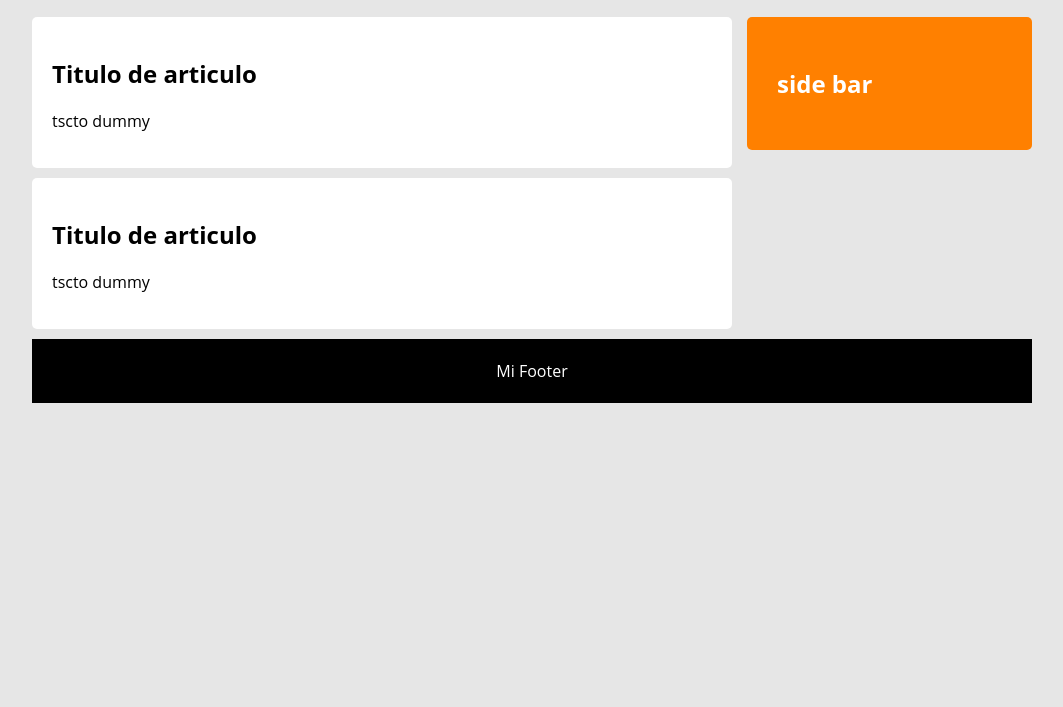
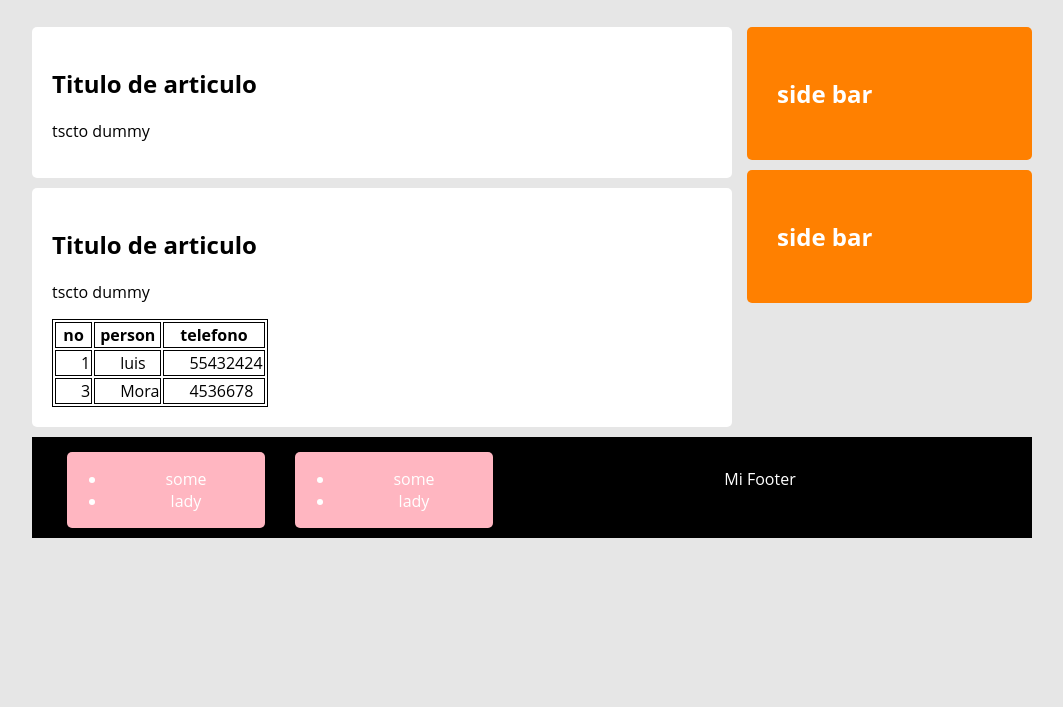
Before and after one commit to Moriuks/bootcamp_g14_maquetado, a plain HTML site: page demo.html in a window 1280 px wide. Shown: the part 93-800 px from the top of the page, without its empty margins (108-1171 px from the left). Drawn offline with Linux system fonts and the light colour scheme.

Commit message:
update sections and footer

```diff
--- a/css/style2.css
+++ b/css/style2.css
@@ -18,6 +18,7 @@ header .logo-contenedor img {
 header nav {
     background: #528fd5;
     overflow: hidden;
+    border-radius: 5px;
 }
 
 header nav ul {
@@ -39,6 +40,7 @@ header nav ul li a {
     width: 70%;
     float: left;
     margin-right: 1.5%;
+    margin-top: 10px;
 }
 
 .articles article {
@@ -53,6 +55,7 @@ aside {
     float: left;
     background: #ff8000;
     border-radius: 5px;
+    margin-top: 10px;
 }
 
 aside .sidebar{
@@ -63,6 +66,9 @@ aside .sidebar{
 footer {
     background: #000;
     clear: both;
+    overflow: hidden;
+    padding-top: 10px;
+    padding-bottom: 10px;
 }
 
 footer .footer-content {
@@ -70,3 +76,19 @@ footer .footer-content {
     text-align: center;
     padding: 5px;
 }
+
+table, th, td {
+    border: 1px solid black;
+  }
+
+table tr td{
+    padding-left: 25px;
+}
+
+.footer-colums{
+    float: left;
+    width: 20%;
+    background: lightpink;
+    margin-left: 30px;
+    border-radius: 5px;
+}
--- a/demo.html
+++ b/demo.html
@@ -48,9 +48,31 @@
                     <p>
                         tscto dummy
                     </p>
+                    <table>
+                        <tr>
+                            <th>no</th>
+                            <th>person</th>
+                            <th>telefono</th>
+                        </tr>
+                        <tr>
+                            <td>1</td>
+                            <td>luis</td>
+                            <td>55432424</td>
+                        </tr>
+                        <tr>
+                            <td>3</td>
+                            <td>Mora</td>
+                            <td>4536678</td>
+                        </tr>
+                    </table>
                 </article>
             </section>
 
+            <aside>
+                <section class="sidebar">
+                    <h2>side bar</h2>
+                </section>
+            </aside>
             <aside>
                 <section class="sidebar">
                     <h2>side bar</h2>
@@ -61,6 +83,18 @@
 
     <footer>
         <div class="footer-content">
+            <div class="footer-colums">
+                <ul>
+                    <li>some</li>
+                    <li>lady</li>
+                </ul>
+            </div>
+            <div class="footer-colums">
+                <ul>
+                    <li>some</li>
+                    <li>lady</li>
+                </ul>
+            </div>
             <p> Mi Footer </p>
         </div>
     </footer>
```
